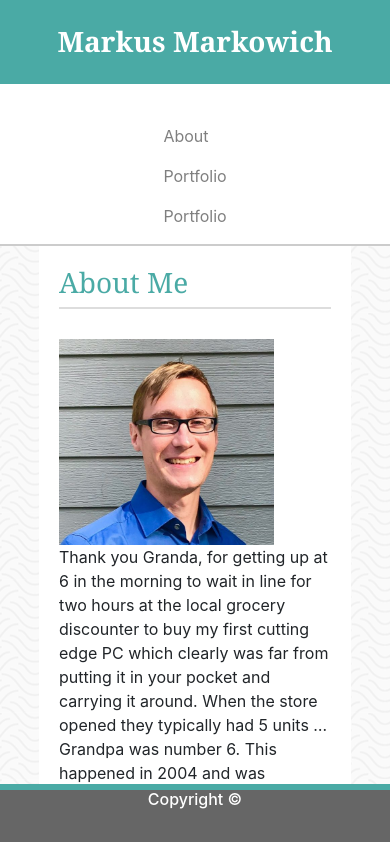
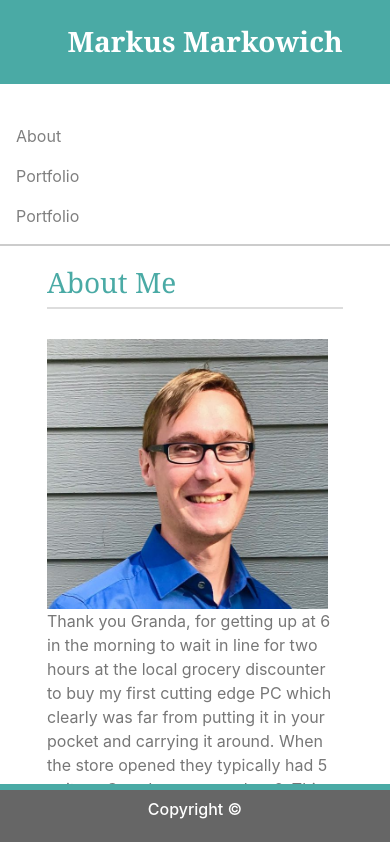
Before and after one commit to markus902/UNH-02-Bootstrap-Portfolio, a plain HTML site: page index.html in a window 390 px wide. Shown: the top 842 px of the page. Drawn offline with nearby package versions, Linux system fonts and the light colour scheme.

Commit message:
page stuctured, still have to float navbar and add lines between links

```diff
--- a/assets/style.css
+++ b/assets/style.css
@@ -1,4 +1,3 @@
-
 h1{
     font-size: 28px;
     font-family: 'Georgia', Times, Times New Roman, serif;
@@ -8,27 +7,19 @@ h1.name_tag_h1{
     position: relative;
     float: left;
     width: auto;
-    margin: 0 0 0 0;
+    margin: 0 0 0 10px;
     padding: 25px;
     background-color: #4aaaa5;
     color: #ffffff;
     font-family: 'Georgia', Times, Times New Roman, serif;
     font-weight: bold;
-    width: 100%;
 }
 div.name_tag_div{
     text-align: center;
 }
 
-div.main_background{
-    float: left;
-    position: relative;
-    background-image: url("../images/papyrus.png");
-    background-repeat: repeat;
+div.background_border{
     border-top: 2px solid #cccccc;
-    height: 100%;
-    margin:0 auto;
-    clear: both;
 }
 
 div.container{
@@ -67,6 +58,8 @@ img.me_image{
     float: left;
     padding-right: 15px;
     padding-top: 5px;
+    width: 200px;
+    height: auto;
 }
 
 div.portfolio_image{
@@ -95,6 +88,13 @@ a.text_link:hover{
     color: #ffffff;
 }
 
+p{
+    color: #777777;
+    line-height: 1.5;
+    margin: 0;
+    padding-right: 10px;
+}
+
 div.footer{
     position: fixed;
     bottom: 0;
@@ -104,4 +104,24 @@ div.footer{
     background-color: #666666;
     border-top: 6px solid #4aaaa5;
     text-align: center;
+    padding-top: 10px;
 }
+
+@media screen and (max-width: 768px){
+    img.me_image{
+        float: left;
+        padding-right: 15px;
+        padding-top: 5px;
+        width: 100%;
+        height: auto;
+    }
+
+    h1.name_tag_h1{
+        width: 100%;
+    }
+
+    nav.navbar-expand-lg{
+        float: left;;
+    }
+
+  }
--- a/index.html
+++ b/index.html
@@ -19,7 +19,7 @@
             <div class="name_tag_div"><h1 class="name_tag_h1">Markus Markowich</h1></div>
         </div>
 
-        <div class="col-md-6 col-xs-12">
+        <div class="col-md-5 col-xs-12">
             <nav class="navbar navbar-expand-lg navbar-light bg-white mt-4 justify-content-center">
                 <!-- <a class="navbar-brand" href="#">Navbar</a>
                 <button class="navbar-toggler" type="button" data-toggle="collapse" data-target="#navbarNav" aria-controls="navbarNav" aria-expanded="false" aria-label="Toggle navigation">
@@ -42,14 +42,15 @@
                 </ul>
             </nav>
         </div>
+
+        <div class="col-md-1"></div>
     </div>
 
-    <div class="row ">
+    <div class="row background_border">
 
-        <div class="col-md-1 col-xs-0"></div>
+        <div class="col-md-1 col-xs-0 background"></div>
 
-        <div class="col-md-10 xs-10 main_background">
-            <div class="paragraph_container clearfix">
+        <div class="paragraph_container col-md-10">
                 <h1 class="paragraph_headline">About Me</h1>
 
                 <div class="paragraph_image_wrapper">
@@ -68,11 +69,13 @@
                     </p>
                 </div>
         </div>
+
+        <div class="col-md-1 col-xs-0 background"></div>
+
         </div>
 
-        <div class="col-md-1 col-xs-0"></div>
 
-    </div>
+
 
     <div class="row">
         <div class="col-md-12 col-xs-12">
@@ -85,7 +88,5 @@
 
 
 
-
-
 </body>
 </html>
```
Lines whose indentation alone changed are shown as unchanged.
